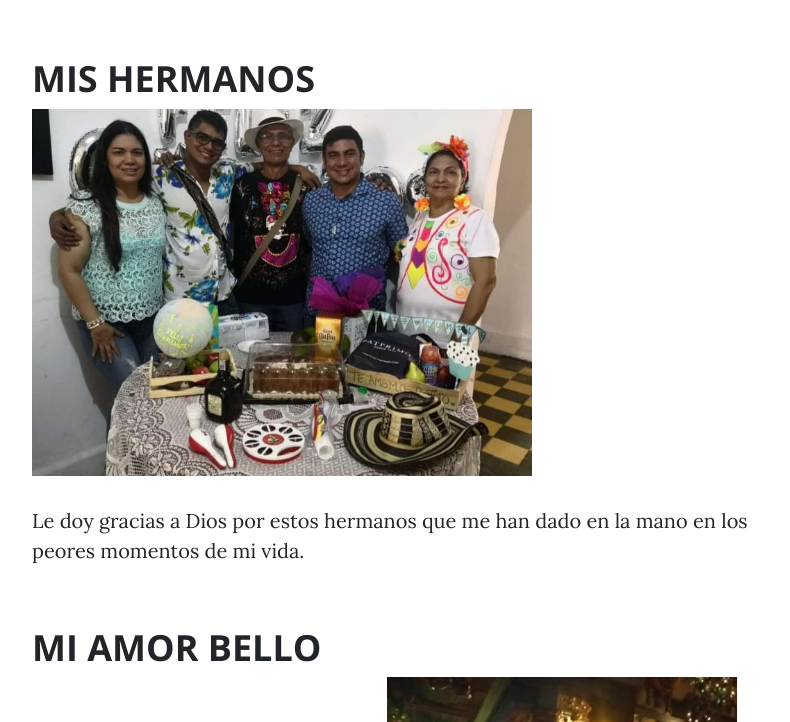
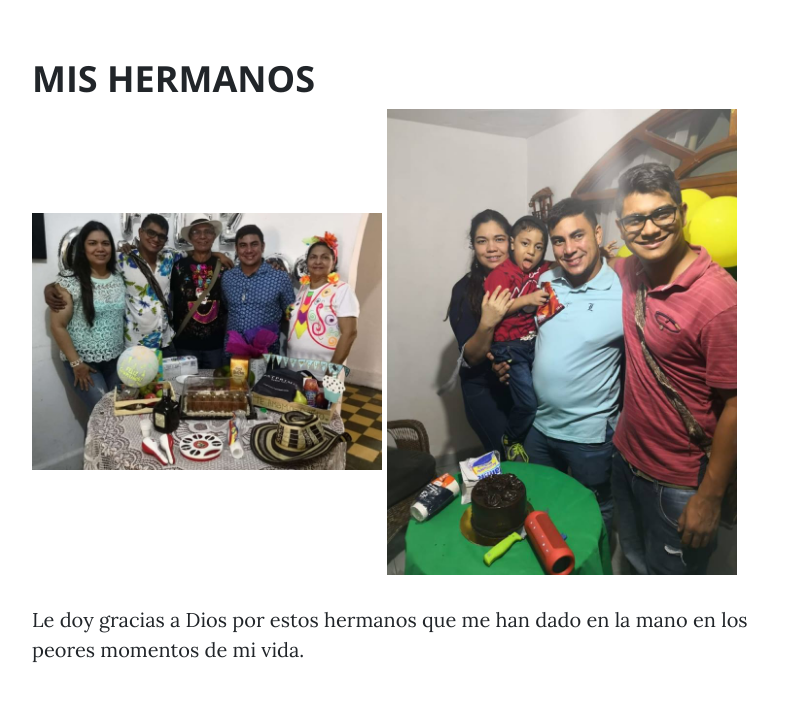
Before and after one commit to mobredor86/mobredor86.github.io, a website: page post.html in a window 1280 px wide. Shown: the part 2045-2767 px from the top of the page, without its empty margins (243-1033 px from the left). Drawn offline with nearby package versions, Linux system fonts and the light colour scheme.

Commit message:
foto
foto

```diff
--- a/post.html
+++ b/post.html
@@ -90,7 +90,9 @@
           <p>Le doy gracias a Dios por estos padres que me dió, gracias a ellos soy la persona que soy y por el apoyo incondcional que me dan... LES DEBO MI VIDA.</p>
 
              <h2 class="section-heading">MIS HERMANOS</h2>
-         <img src="img/34.jpg" alt="Mish" width="500px" height="auto">
+
+         <img src="img/34.jpg" alt="Mish" width="350px" height="auto">
+         <img src="img/124.jpg" alt="Mish" width="350px" height="auto">
           <p>Le doy gracias a Dios por estos hermanos que me han dado en la mano en los peores momentos de mi vida.</p>
 
           <h2 class="section-heading">MI AMOR BELLO</h2>
```
